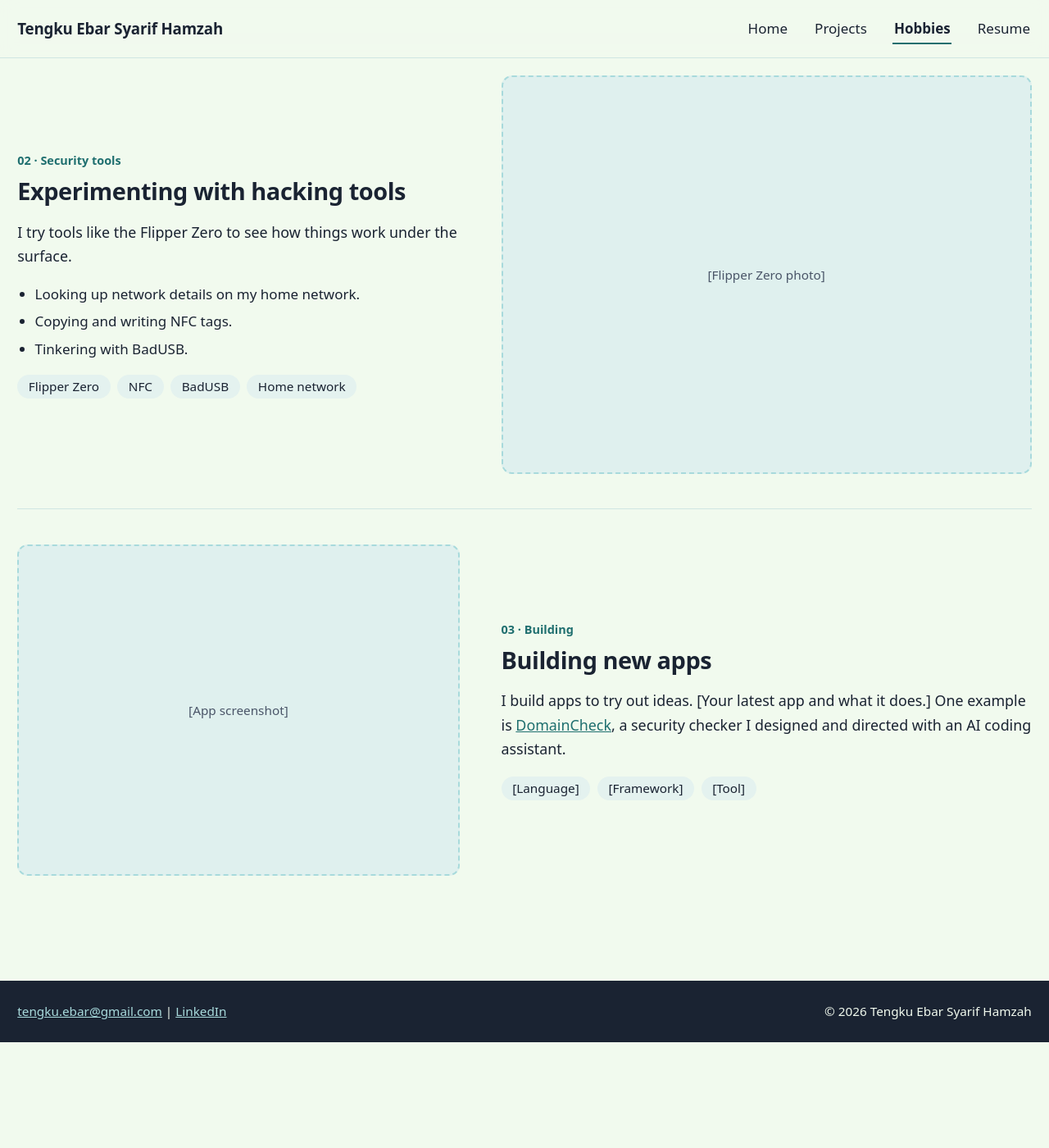
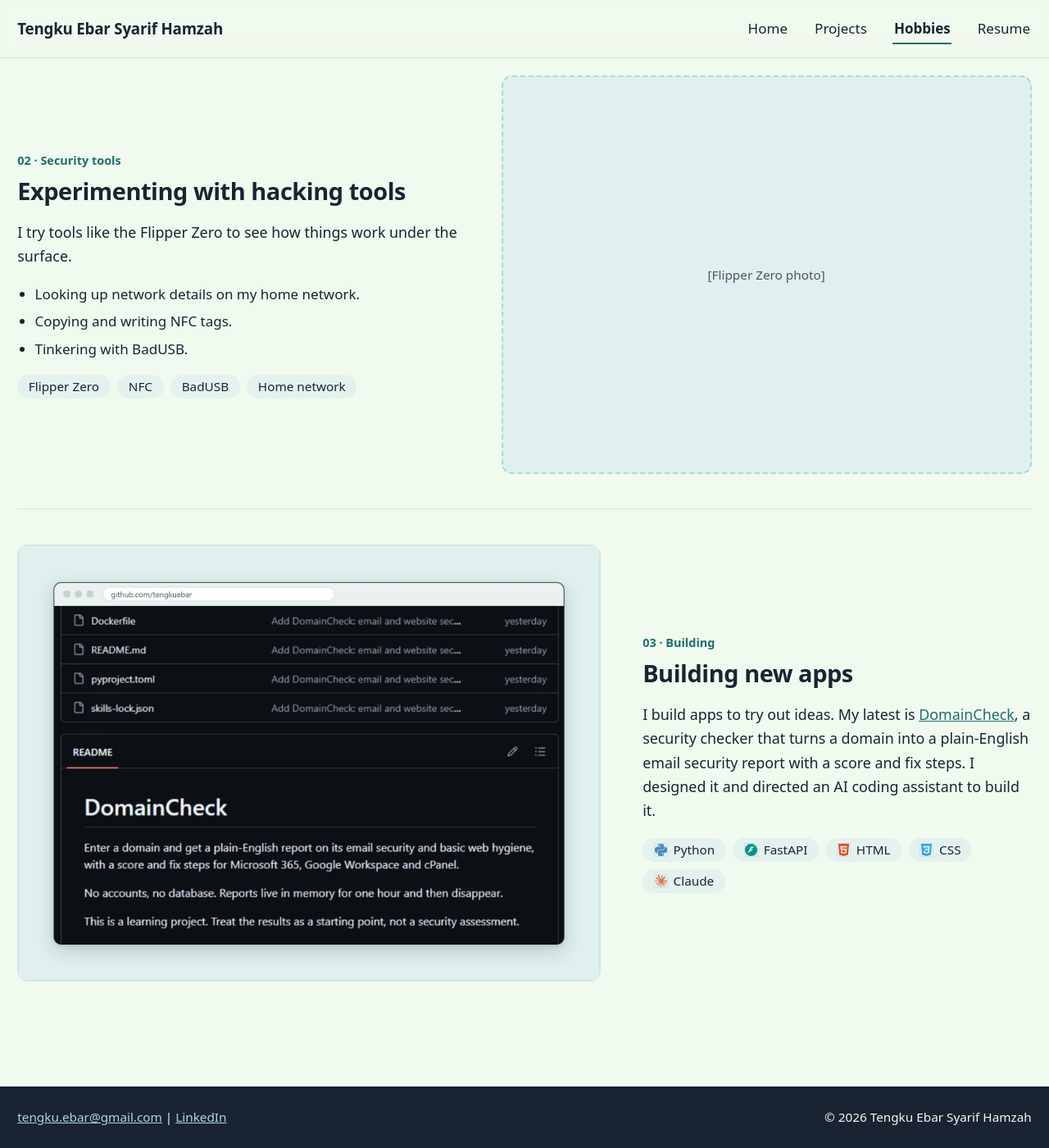
Before and after one commit to tengkuebar/tengkuebar.github.io, a Jekyll site: the page built from hobbies.md, in a window 1280 px wide and 1400 px high, scrolled down 1516 px. Shown: the whole window at 82% size. Built offline with Jekyll 4.4.1, drawn with Linux system fonts in a browser that asks for light colours; before the commit the page ends 2787 px from its top, so only the background shows below that.

Commit message:
Add DomainCheck screenshot and tool logos to the Hobbies page
Replace the app placeholder with a browser-window screenshot of the DomainCheck repo, give the row a wider image column, and show logos in the tech tags.

Co-Authored-By: Claude Sonnet 5.5 <noreply@anthropic.com>

```diff
--- a/assets/css/style.css
+++ b/assets/css/style.css
@@ -1485,6 +1485,42 @@ pre {
 }
 
 /* Short looping clip inside a feature row */
+/* Tags with a small logo in front of the label. */
+.tags.has-icons li {
+  display: inline-flex;
+  align-items: center;
+  gap: 0.4rem;
+}
+
+.tags.has-icons img {
+  display: block;
+  width: 1rem;
+  height: 1rem;
+}
+
+/* Gives the image the wider column, about 700px at full width. Below 40em the row stacks as usual. */
+@media (min-width: 40.01em) {
+  .feature-row.media-lg {
+    grid-template-columns: minmax(0, 3fr) minmax(0, 2fr);
+  }
+}
+
+.feature-media.has-image {
+  display: block;
+  margin: 0;
+  padding: 0;
+  overflow: hidden;
+  border: 1px solid var(--border);
+  background: var(--tint);
+}
+
+.feature-media.has-image img {
+  display: block;
+  width: 100%;
+  height: 100%;
+  object-fit: cover;
+}
+
 .feature-media.has-video {
   position: relative;
   margin: 0;
--- a/hobbies.md
+++ b/hobbies.md
@@ -60,14 +60,20 @@ clip: true
   </div>
 </section>
 
-<section class="feature-row" aria-labelledby="apps-h">
-  <div class="feature-media" role="img" aria-label="Placeholder for an app screenshot">
-    <span>[App screenshot]</span>
-  </div>
+<section class="feature-row media-lg" aria-labelledby="apps-h">
+  <a class="feature-media has-image" href="{{ '/projects/domaincheck/' | relative_url }}">
+    <img src="{{ '/assets/img/domaincheck/showcase.webp' | relative_url }}" alt="Browser window showing the DomainCheck GitHub repository: its file list and a README that describes a plain-English email security checker" width="1800" height="1350" loading="lazy">
+  </a>
   <div>
     <p class="kicker">03 &middot; Building</p>
     <h2 id="apps-h">Building new apps</h2>
-    <p>I build apps to try out ideas. [Your latest app and what it does.] One example is <a href="{{ '/projects/domaincheck/' | relative_url }}">DomainCheck</a>, a security checker I designed and directed with an AI coding assistant.</p>
-    <ul class="tags"><li>[Language]</li><li>[Framework]</li><li>[Tool]</li></ul>
+    <p>I build apps to try out ideas. My latest is <a href="{{ '/projects/domaincheck/' | relative_url }}">DomainCheck</a>, a security checker that turns a domain into a plain-English email security report with a score and fix steps. I designed it and directed an AI coding assistant to build it.</p>
+    <ul class="tags has-icons">
+      <li><img src="{{ '/assets/img/logos/python.svg' | relative_url }}" alt="" width="16" height="16">Python</li>
+      <li><img src="{{ '/assets/img/logos/fastapi.svg' | relative_url }}" alt="" width="16" height="16">FastAPI</li>
+      <li><img src="{{ '/assets/img/logos/html5.svg' | relative_url }}" alt="" width="16" height="16">HTML</li>
+      <li><img src="{{ '/assets/img/logos/css3.svg' | relative_url }}" alt="" width="16" height="16">CSS</li>
+      <li><img src="{{ '/assets/img/logos/claude.svg' | relative_url }}" alt="" width="16" height="16">Claude</li>
+    </ul>
   </div>
 </section>
```
Also changed, not shown: assets/img/domaincheck/showcase.webp (added), assets/img/logos/claude.svg (added), assets/img/logos/css3.svg (added), assets/img/logos/fastapi.svg (added), assets/img/logos/html5.svg (added), assets/img/logos/python.svg (added).
